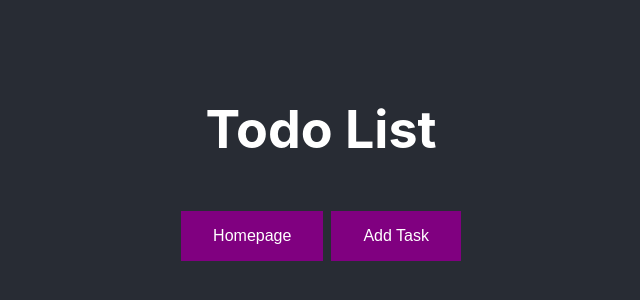
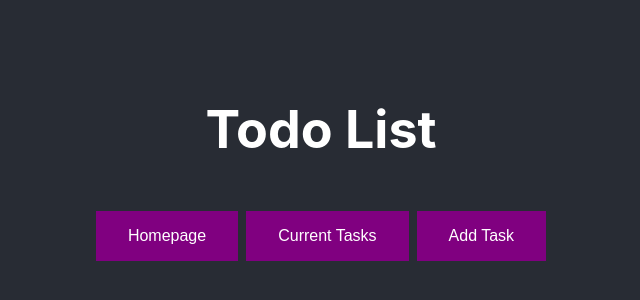
Before and after one commit to jyoonbcit/ToDoList, a React (Create React App) app in the folder todolist/: page / in a window 1280 px wide. Shown: the part 230-530 px from the top of the page, without its empty margins (319-959 px from the left). Built offline with nearby package versions, Linux system fonts and the light colour scheme; the HTML template or start-up script is replaced by a standard one.

Commit message:
Add button to go to overview page

```diff
--- a/todolist/src/App.jsx
+++ b/todolist/src/App.jsx
@@ -14,6 +14,7 @@ const App = () => {
       <BrowserRouter>
         <div className="btn-wrapper">
           <Button to='/' text='Homepage' />
+          <Button to='/overview' text='Current Tasks' />
           <Button to='/submission' text='Add Task' />
         </div>
         <Routes>
```
